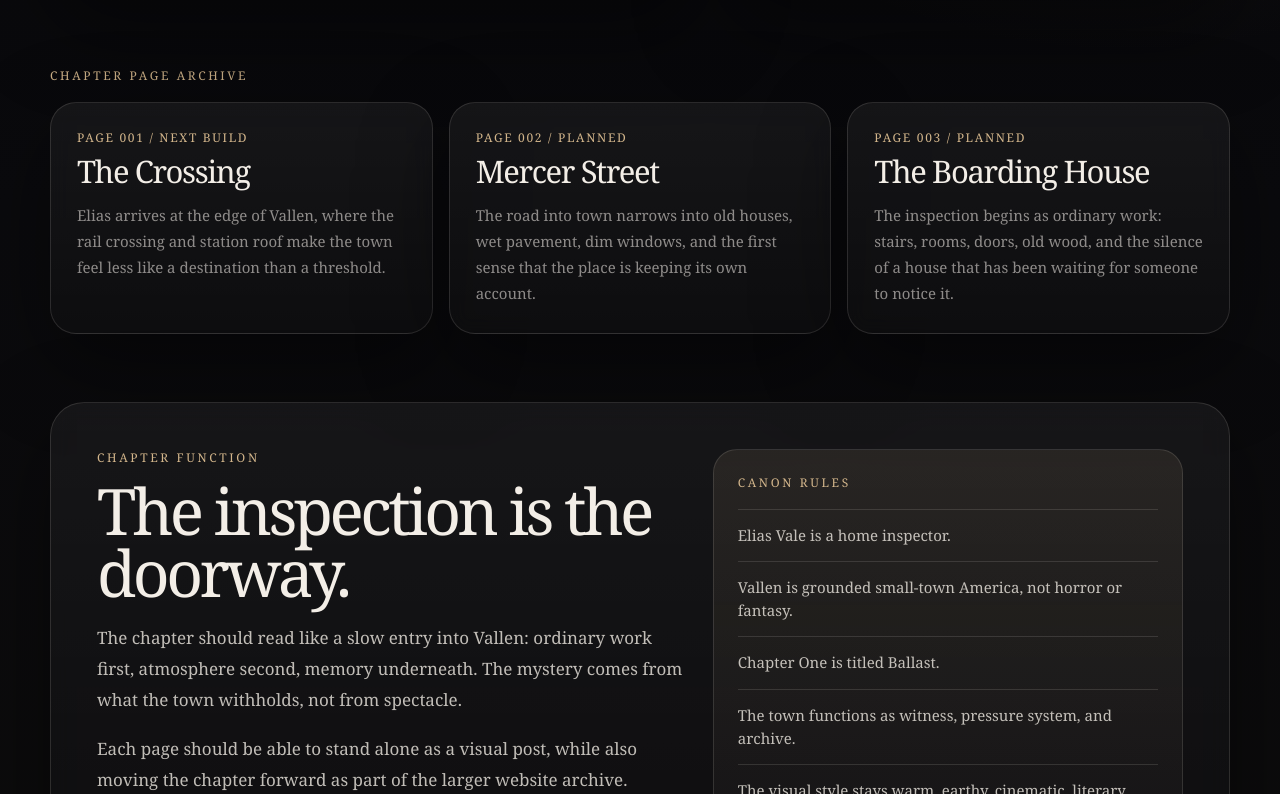
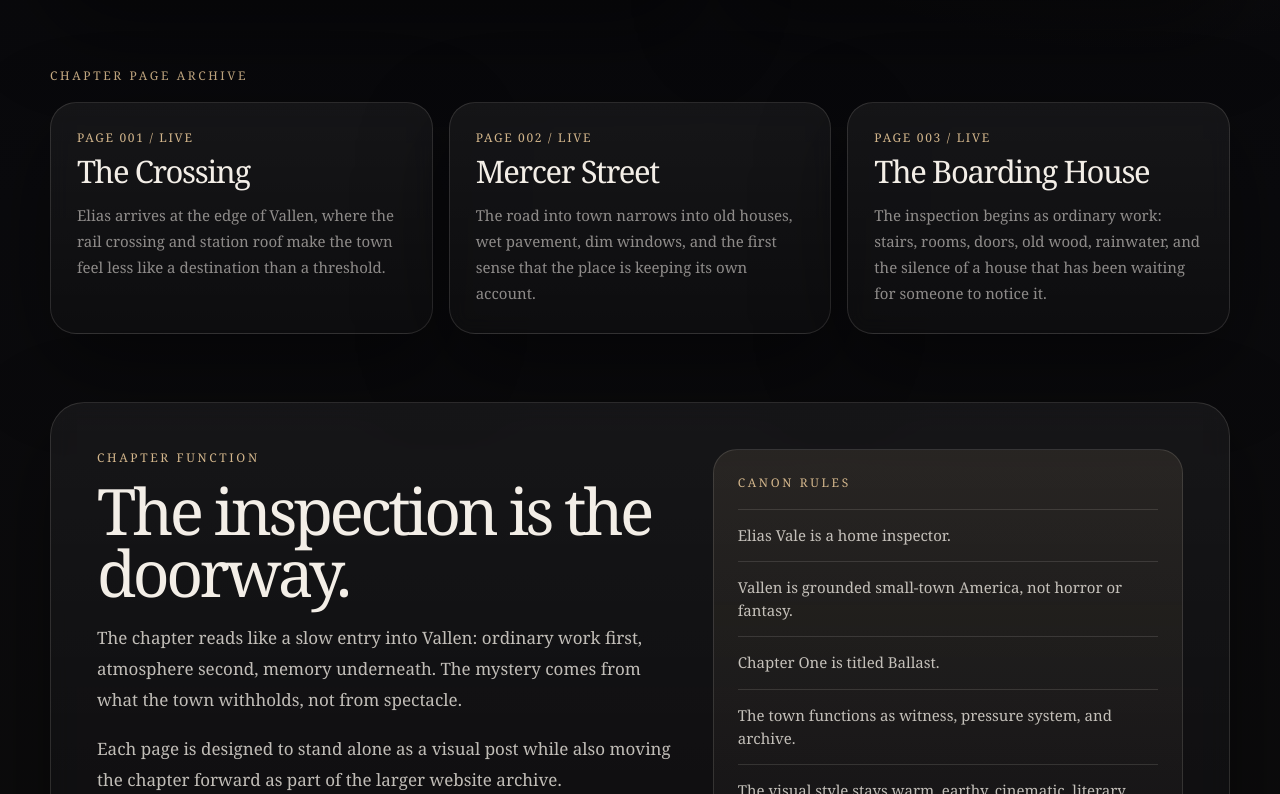
Before and after one commit to chthomps4/parallaxhearts-site, a Next.js app in the folder site/: page /graphic-novel/chapter-one in a window 1280 px wide. Shown: the part 826-1620 px from the top of the page. Built offline with nearby package versions, Linux system fonts and the light colour scheme.

Commit message:
Update chapter one archive with live pages

```diff
--- a/site/app/graphic-novel/chapter-one/page.tsx
+++ b/site/app/graphic-novel/chapter-one/page.tsx
@@ -32,22 +32,22 @@ const chapterPages = [
   {
     number: "001",
     title: "The Crossing",
-    status: "Next build",
+    status: "Live",
     text: "Elias arrives at the edge of Vallen, where the rail crossing and station roof make the town feel less like a destination than a threshold.",
     href: "/graphic-novel/chapter-one/page-001",
   },
   {
     number: "002",
     title: "Mercer Street",
-    status: "Planned",
+    status: "Live",
     text: "The road into town narrows into old houses, wet pavement, dim windows, and the first sense that the place is keeping its own account.",
     href: "/graphic-novel/chapter-one/page-002",
   },
   {
     number: "003",
     title: "The Boarding House",
-    status: "Planned",
-    text: "The inspection begins as ordinary work: stairs, rooms, doors, old wood, and the silence of a house that has been waiting for someone to notice it.",
+    status: "Live",
+    text: "The inspection begins as ordinary work: stairs, rooms, doors, old wood, rainwater, and the silence of a house that has been waiting for someone to notice it.",
     href: "/graphic-novel/chapter-one/page-003",
   },
 ];
@@ -307,15 +307,14 @@ export default function ChapterOnePage() {
               <h2 className="section-title">The inspection is the doorway.</h2>
 
               <p className="body-copy" style={{ margin: "18px 0 0" }}>
-                The chapter should read like a slow entry into Vallen: ordinary
-                work first, atmosphere second, memory underneath. The mystery
-                comes from what the town withholds, not from spectacle.
+                The chapter reads like a slow entry into Vallen: ordinary work
+                first, atmosphere second, memory underneath. The mystery comes
+                from what the town withholds, not from spectacle.
               </p>
 
               <p className="body-copy" style={{ margin: "18px 0 0" }}>
-                Each page should be able to stand alone as a visual post, while
-                also moving the chapter forward as part of the larger website
-                archive.
+                Each page is designed to stand alone as a visual post while also
+                moving the chapter forward as part of the larger website archive.
               </p>
             </div>
 
```
